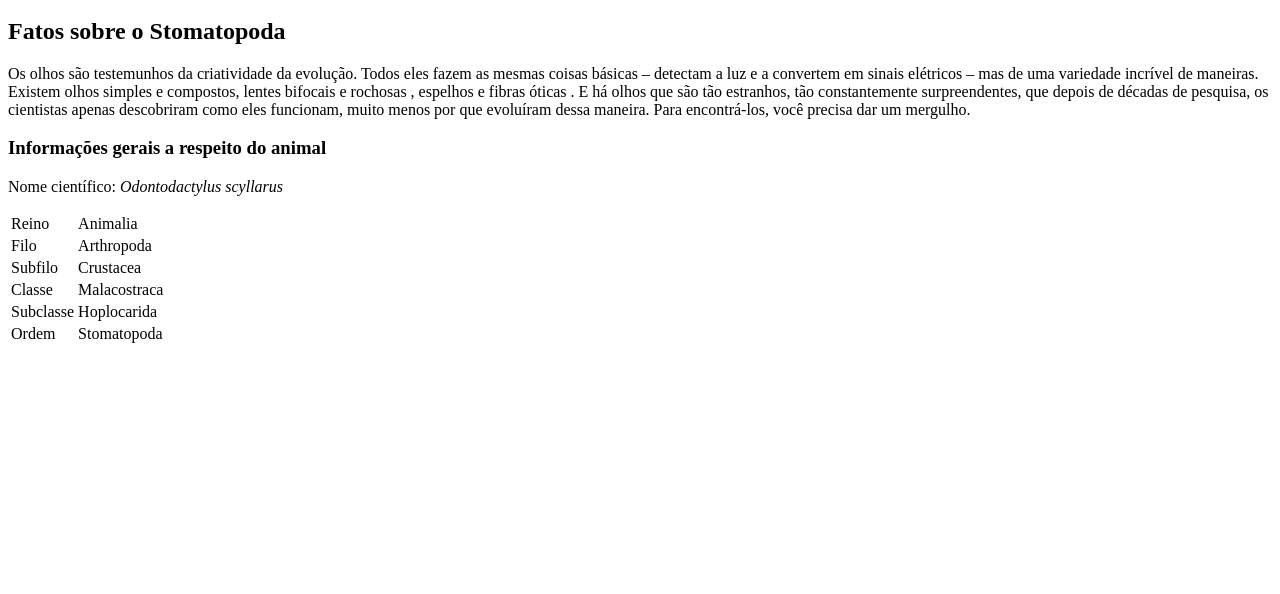
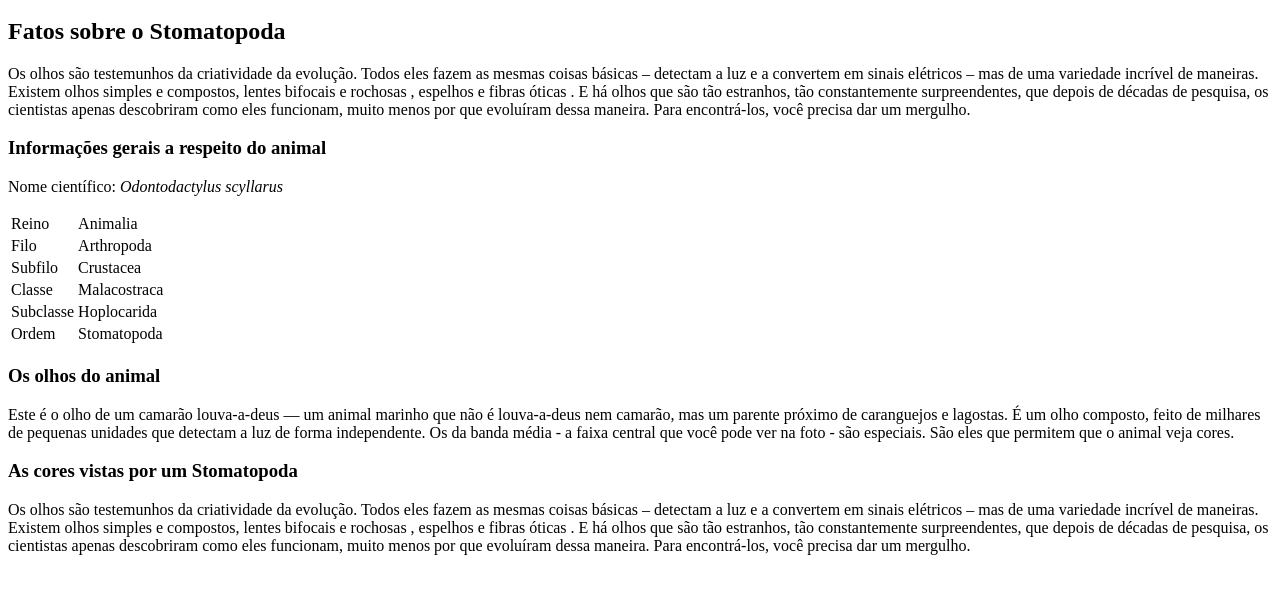
Before and after one commit to thercistenesPereira/get-to-know-the-stomatopoda, a website: page index.html in a window 1280 px wide. Shown: the part 136-730 px from the top of the page. Drawn offline with Linux system fonts and the light colour scheme.

Commit message:
Criadas duas seções complementares ao artigo.

```diff
--- a/index.html
+++ b/index.html
@@ -54,7 +54,15 @@
     </section>
 
     <section>
-        <h3></h3>
+        <h3>Os olhos do animal</h3>
+        <p>
+            Este é o olho de um camarão louva-a-deus — um animal marinho que não é louva-a-deus nem camarão, mas um parente próximo de caranguejos e lagostas. É um olho composto, feito de milhares de pequenas unidades que detectam a luz de forma independente. Os da banda média - a faixa central que você pode ver na foto - são especiais. São eles que permitem que o animal veja cores.
+        </p>
+    </section>
+
+    <section>
+        <h3>As cores vistas por um Stomatopoda</h3>
+        <p>Os olhos são testemunhos da criatividade da evolução. Todos eles fazem as mesmas coisas básicas – detectam a luz e a convertem em sinais elétricos – mas de uma variedade incrível de maneiras. Existem olhos simples e compostos, lentes bifocais e rochosas , espelhos e fibras óticas . E há olhos que são tão estranhos, tão constantemente surpreendentes, que depois de décadas de pesquisa, os cientistas apenas descobriram como eles funcionam, muito menos por que evoluíram dessa maneira. Para encontrá-los, você precisa dar um mergulho.</p>
     </section>
   </body>
 </html>
```
